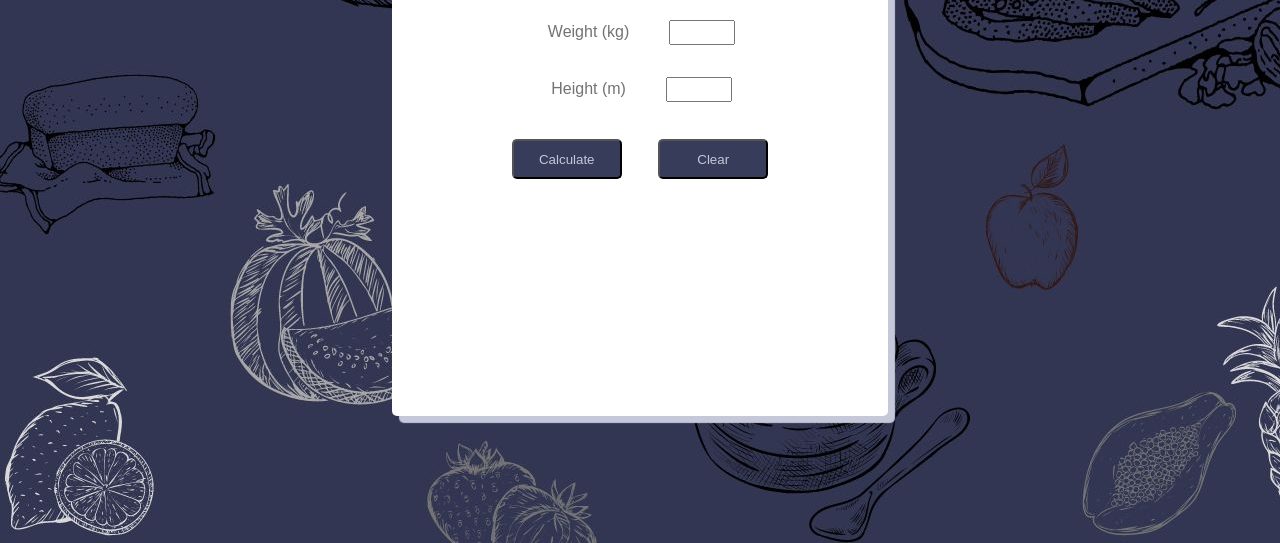
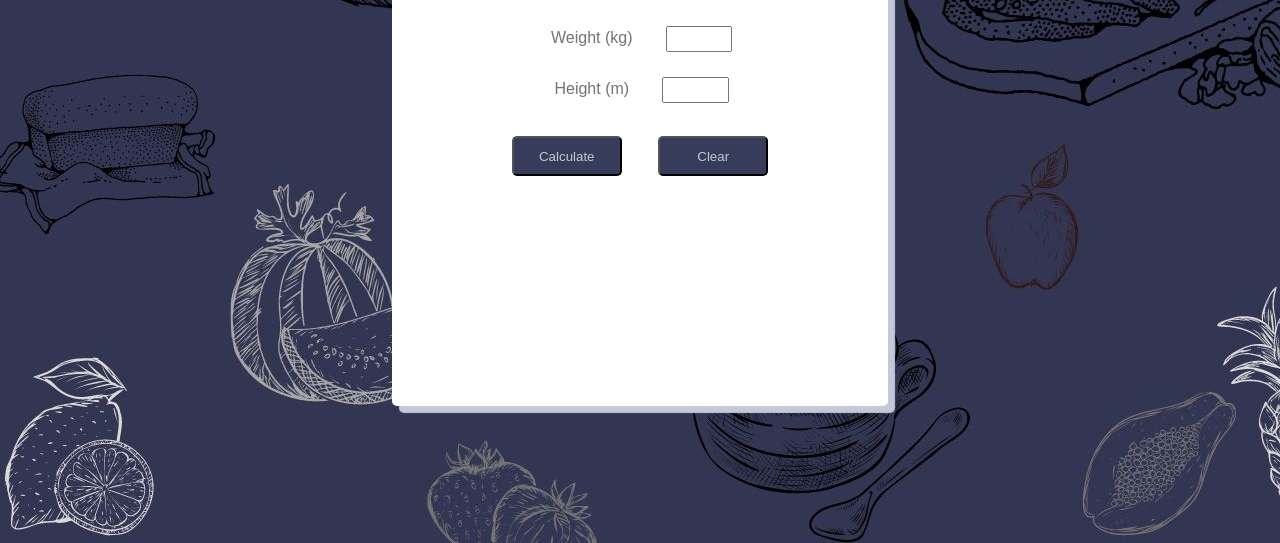
Before and after one commit to dragica-gj-z/BMI-Calculator, a plain HTML site: page index.html in a window 1280 px wide. Shown: the part 257-800 px from the top of the page. Drawn offline with Linux system fonts and the light colour scheme.

Commit message:
Update index.html

```diff
--- a/index.html
+++ b/index.html
@@ -27,7 +27,7 @@
             background-color: #ffffff;
             padding: 3rem 3rem;
             width: 400px;
-            height: 450px;
+            height: 430px;
             position: absolute;
             transform: translate(-50%,-50%);
             top: 50%;
@@ -42,7 +42,7 @@
         }
         .inputElements {
             padding: 0.2rem;
-            margin: 1rem;
+            margin: 0.8rem;
         }
         label, input {
             color: #737373;
```
